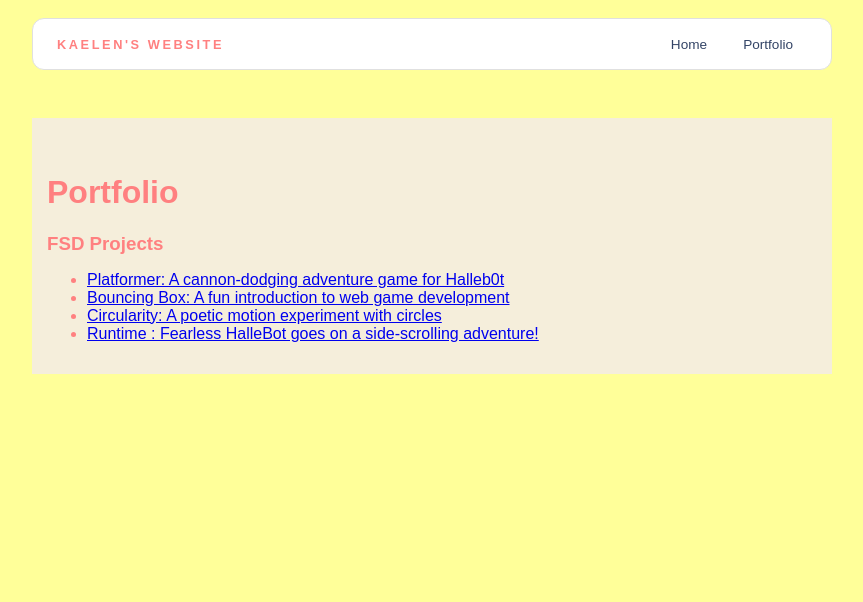
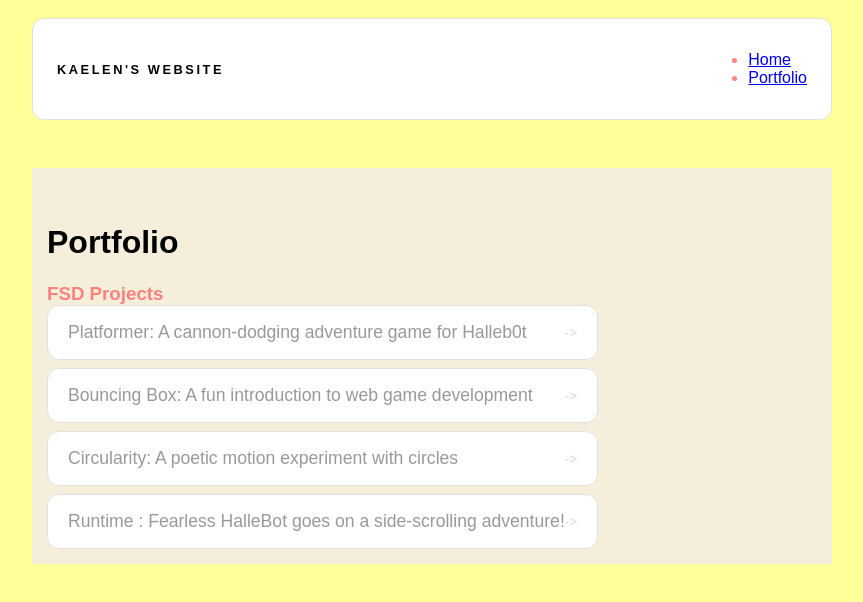
Before and after one commit to KaelenKeeton/KaelenKeeton.github.io, a plain HTML site: page portfolio.html in a window 1280 px wide. Shown: the whole page, without its empty margins (208-1071 px from the left). Drawn offline with Linux system fonts and the light colour scheme.

Commit message:
updating 10/7/26

```diff
--- a/portfolio.html
+++ b/portfolio.html
@@ -1,5 +1,6 @@
 <!DOCTYPE html>
 <html>
+
 <head>
   <title>Kaelen's Website</title>
   <link rel="stylesheet" href="style.css" />
@@ -10,11 +11,11 @@
   <div id="all-contents">
     <nav>
       <h1>Kaelen's Website</h1>
-<ul id="nav-ul">
-<li class="nav-li">
+      <ul id="nav.ul">
+        <li class="nav.li">
           <a href="index.html">Home</a>
         </li>
-<li class="nav-li">
+        <li class="nav.li">
           <a href="portfolio.html">Portfolio</a>
         </li>
       </ul>
@@ -46,4 +47,5 @@
       </main>
   </div>
 </body>
+
 </html>
--- a/style.css
+++ b/style.css
@@ -1,11 +1,10 @@
-* {
-body{
-  background: rgb(255,255,153);
-  color: rgb(255,128, 128);
-    padding: 10px;
+body {
+  background: rgb(255, 255, 153);
+  color: rgb(255, 128, 128);
+  padding: 10px;
   font-family: arial, sans-serif;
 }
-#all-contents{
+#all-contents {
   max-width: 800px;
   margin: auto;
 }
@@ -27,7 +26,7 @@ nav h1 {
   font-weight: 700;
   text-transform: uppercase;
   letter-spacing: 0.2em;
-  color: #pink;
+  color: black;
 }
 
 #nav-ul {
@@ -55,31 +54,88 @@ nav h1 {
   color: #fff;
 }
 /*main container area beneath menu*/
-main{
-  background:rgb(245,238,219);
+main {
+  background: rgb(245, 238, 219);
   display: flex;
   margin-top: 20px;
 }
-.sidebar{
-  margin-right:25px;
-  padding:10px;
+.sidebar {
+  margin-right: 25px;
+  padding: 10px;
 }
-.sidebar-img{
-  width:200xp;
+.sidebar-img {
+  width: 200xp;
 }
-.content{
-  flex:1;
-  padding:15px;
+.content {
+  flex: 1;
+  padding: 15px;
 }
 /*interest section styles*/
-#interests{
+#interests {
   border: 4px silver ridge;
-  padding:8px;
-  margin-top:20px;
+  padding: 8px;
+  margin-top: 20px;
 }
-h2,h3{
-  margin:0px;
+h2,
+h3 {
+  margin: 0px;
 }
-.portfolio-html{
-  color: ;
+.portfolio-html {
+  color:black;
 }
+
+/* Portfolio styles */
+.content h1 {
+  color: black;
+}
+
+#portfolio {
+  list-style: none;
+  margin: 0;
+  padding: 0;
+  width: 100%;
+  display: flex;
+  flex-direction: column;
+  gap: 8px;
+}
+
+#portfolio li {
+  border-radius: 12px;
+  overflow: hidden;
+}
+
+#portfolio a {
+  display: flex;
+  justify-content: space-between;
+  align-items: center;
+  text-decoration: none;
+  color: #999;
+  padding: 16px 20px;
+  font-size: 1.1rem;
+  font-weight: 500;
+  background: #fff;
+  border: 1px solid #e0e0e0;
+  border-radius: 12px;
+  transition:
+    background 0.25s ease,
+    color 0.25s ease,
+    transform 0.25s ease;
+}
+
+#portfolio a:hover {
+  background: #037;
+  color: #fff;
+  transform: translateX(4px);
+}
+
+#portfolio a::after {
+  content: "->";
+  font-size: 0.85rem;
+  opacity: 0.4;
+  transition: opacity 0.25s ease;
+  white-space: nowrap;
+}
+
+#portfolio a:hover::after {
+  opacity: 1;
+}
```
Also changed, not shown: fsd-projects/bouncing-box/index.html (+1 -1 lines), fsd-projects/platformer/platformer.js (+23 -11 lines), index.html (+12 -7 lines). Lines whose indentation alone changed are shown as unchanged.
